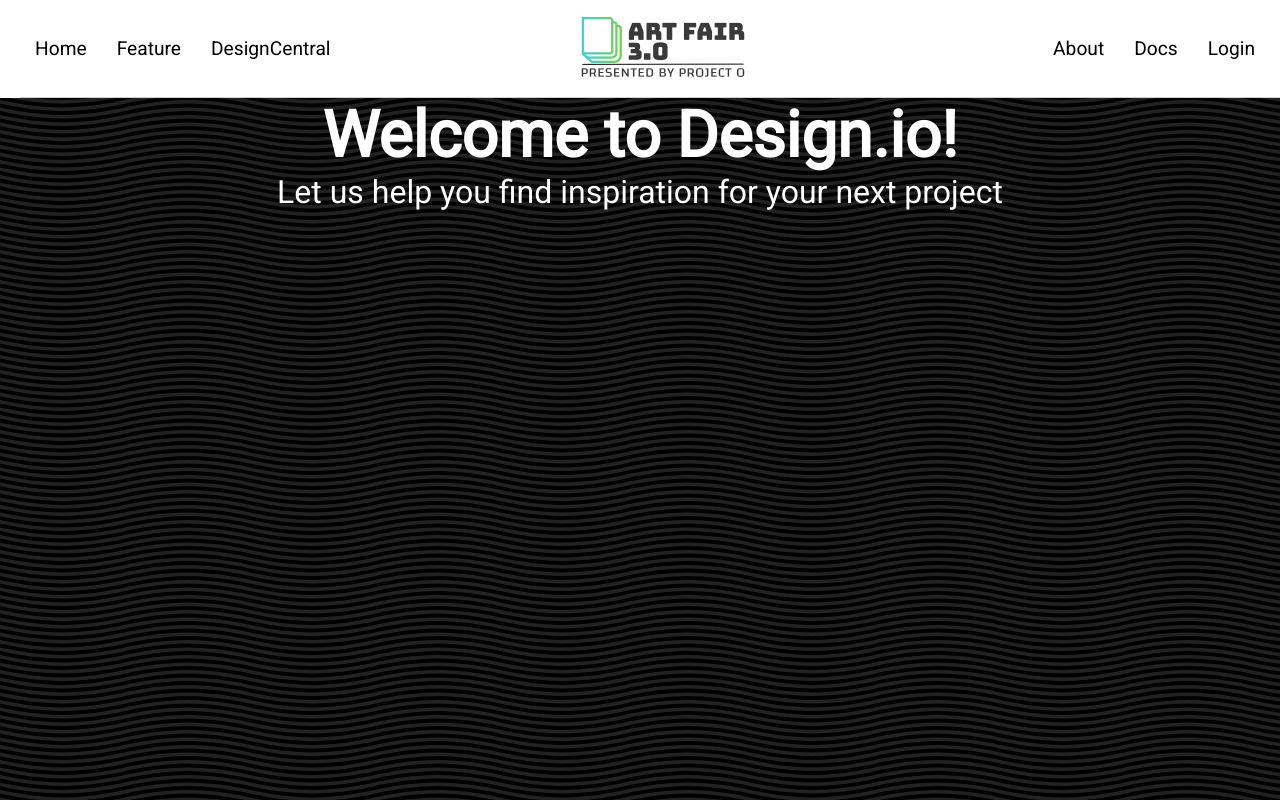
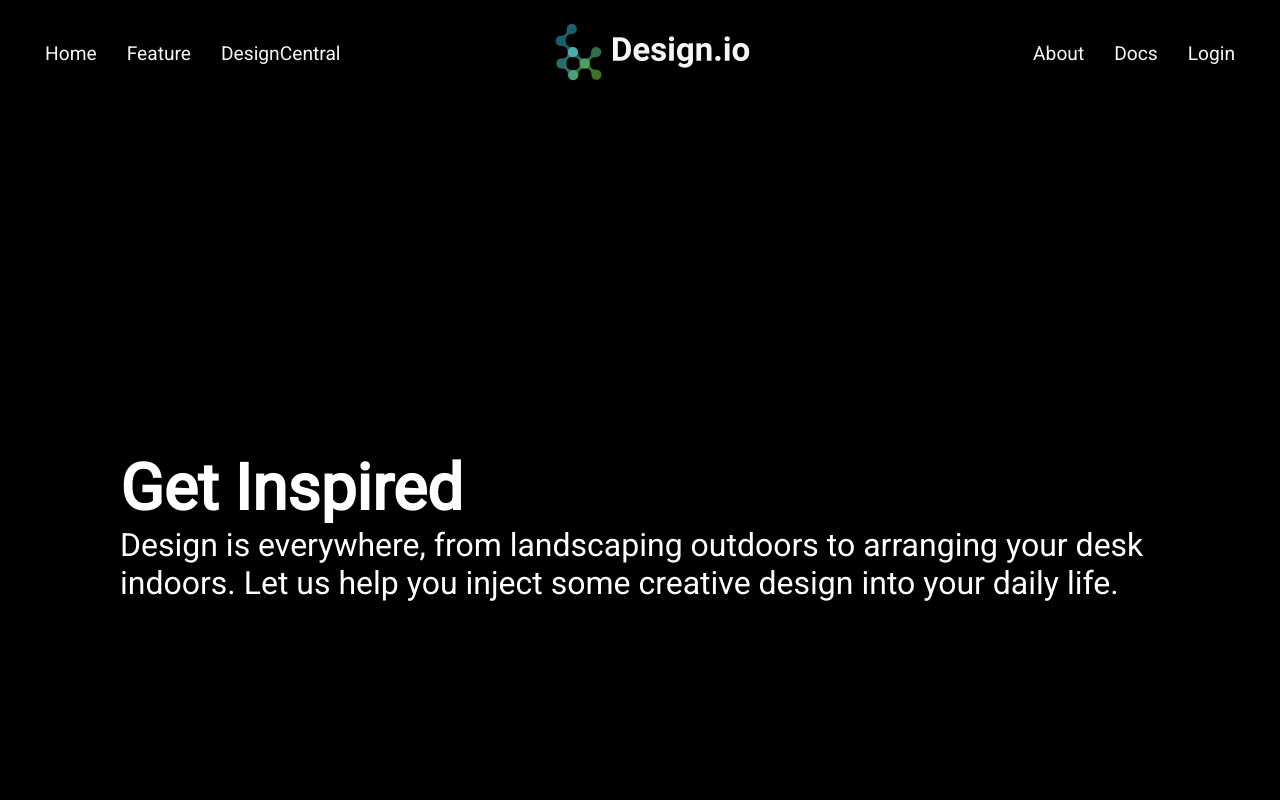
Before and after one commit to ogao9/art-fair, a React (Create React App) app in the folder client/: page / in a window 1280 px wide. Shown: the top 800 px of the page. Built offline with nearby package versions, Linux system fonts and the light colour scheme.

Commit message:
ready for first deploy

```diff
--- a/client/src/components/about/About.css
+++ b/client/src/components/about/About.css
@@ -1,7 +1,8 @@
-
 .about{
     background-color: whitesmoke;
     height: 100vh;
+    padding:20px;
+    text-align:center;
 }
 .about.grid-container{
     display:grid;
--- a/client/src/components/about/About.js
+++ b/client/src/components/about/About.js
@@ -6,9 +6,9 @@ import "./About.css";
 const About = () => {
     return (
         <div>
+            <Header />
             <div className="about">
-                <Header />
-
+                <h1>About</h1>
                 <div className="about grid-container">
                     <div>
                         Here at Art Fair 3.0, we believe everything is art. From beautiful
--- a/client/src/components/art-central/ArtCentral.css
+++ b/client/src/components/art-central/ArtCentral.css
@@ -3,6 +3,11 @@ Styles for components in ./components/art-central
 */
 .art-central{
     background: linear-gradient(45deg,#e66465, #9198e5);
+}
+
+a{
+    text-decoration:none;
+    color:white;
 }
 
 .ArtCentralWelcome{
--- a/client/src/components/art-central/ArtHome.js
+++ b/client/src/components/art-central/ArtHome.js
@@ -9,7 +9,7 @@ const ArtHome = () => {
         <div>
             <Header />
             <section className="ArtCentralWelcome">
-                <h1>This is the Design Home</h1>
+                <h1>Welcome to DesignCentral</h1>
             </section>
 
             <div className="art-home grid-container">
--- a/client/src/components/headfoot/Footer.js
+++ b/client/src/components/headfoot/Footer.js
@@ -1,15 +1,15 @@
 import React from 'react'
-import Logo2 from '../../images/logo2.png'
+import Logo from '../../images/Logo.png'
 import './Footer.css'
 
 const Footer = () => {
     return (
         <footer className="Footer">
-            <img src= {Logo2} alt="logo"></img>
+            <img src= {Logo} alt="logo"></img>
 
             <div style={{margin:20}}>
                 <p>Copyright &copy; 2021 | Powered by Dell</p>
-                <p>Art Fair 3.0 Presented by Project O</p>
+                <p>Design.io Presented by Project O</p>
                 <p>Inspired by <a href="https://www.theotherartfair.com/" target="_blank" rel='noreferrer'>
                     The Other Art Fair</a></p>
             </div>
--- a/client/src/components/headfoot/Header.css
+++ b/client/src/components/headfoot/Header.css
@@ -1,7 +1,8 @@
 .header{
     width:100%;
-    margin: 0 20px;
-    border-bottom: 0.5px solid lightgray;
+    padding-left:30px;
+    padding-bottom:20px;
+    background-color:black;
 }
 
 .nav-container{
@@ -21,7 +22,7 @@
     font-size:1.2rem;
     margin-right: 30px;
     cursor: pointer;
-    color: black;
+    color: whitesmoke;
     text-decoration: none;
 }
 
--- a/client/src/components/headfoot/Header.js
+++ b/client/src/components/headfoot/Header.js
@@ -1,6 +1,6 @@
 import React, {useState} from 'react'
 import {Link} from 'react-router-dom'
-import Logo2 from '../../images/logo2.png'
+import Logo from '../../images/Logo.png'
 import './Header.css'
 
 const Header2 = () => {
@@ -26,7 +26,7 @@ const Header2 = () => {
                     <Link to='/ArtHome' className="nav-link is-hidden-mobile">DesignCentral</Link>
                 </div>
                 <div className="nav-middle">
-                    <img src={Logo2} alt="Logo"/>
+                    <Link to='/'><img src={Logo} alt="Logo"/></Link>
                 </div>
                 <div className="nav-end">
                     <Link to='/About' className="nav-link">About</Link>
--- a/client/src/components/home/HomePage.css
+++ b/client/src/components/home/HomePage.css
@@ -1,20 +1,18 @@
-
-
-
 .Home-main{
     display:flex;
     flex-direction: column;
     align-items: center;
+    justify-content: center;
     width: 100%;
     height: 100vh;
-    background-image: url('../../images/Wavey-Fingerprint.svg');
+    background-color: black;
 }
 
 .welcome-message{
+    padding: 10px;
     color:#fff;
     font-size: 2rem;
     font-weight: 400;
-    text-align:center;
     max-width: 1060px;
 }
 
--- a/client/src/components/home/HomePage.js
+++ b/client/src/components/home/HomePage.js
@@ -1,13 +1,13 @@
 import React from "react";
-import {Link} from'react-router-dom'
-import Header from '../headfoot/Header'
-import Footer from '../headfoot/Footer'
-import Slideshow from './Slideshow'
-import './HomePage.css'
+import { Link } from "react-router-dom";
+import Header from "../headfoot/Header";
+import Footer from "../headfoot/Footer";
+import Slideshow from "./Slideshow";
+import "./HomePage.css";
 
-import Button from '@material-ui/core/button'
+import Button from "@material-ui/core/button";
 
-const HomePage = ({loginInfo}) => {
+const HomePage = ({ loginInfo }) => {
     const LoginButton = (
         <Button
             variant="contained"
@@ -15,27 +15,29 @@ const HomePage = ({loginInfo}) => {
             //onClick={onClick}
             className="LoginButton"
         >
-            <Link to='/Login'>Login</Link>
+            <Link to="/Login">Login</Link>
         </Button>
     );
 
     return (
-        <div className="Home-container">
-            <Header/>
+        <div>
+            <Header />
             <div className="Home-main">
                 <div className="welcome-message">
-                    <h1>Welcome to Design.io!</h1>
-                    <p>Let us help you find inspiration for your next project</p>
+                    <h1>Get Inspired</h1>
+                    <p>
+                        Design is everywhere, from landscaping outdoors to arranging
+                        your desk indoors. Let us help you inject some
+                        creative design into your daily life.
+                    </p>
                 </div>
-                <div className="feature-slideshow">
-
-                </div>
+                <div className="feature-slideshow"></div>
             </div>
 
             <div className="Home-extras">
-                <Slideshow/>
+                <Slideshow />
             </div>
-            <Footer/>
+            <Footer />
         </div>
     );
 };
--- a/client/src/components/login/Login.css
+++ b/client/src/components/login/Login.css
@@ -1,13 +1,14 @@
 .Login{
     display:flex;
     justify-content: center;
-    background: linear-gradient(to right, #fceabb, #f8b500);
+    background: rgb(1, 1, 46);
     height: 100vh;
     padding: 20px;
 }
 
 .Login-header{
     text-align: center;
+    color:white;
 }
 
 .Login-form{
@@ -16,6 +17,7 @@
     padding: 20px;
     margin: 15px;
     width: clamp(100%, 600px);
+    background-color: white;
 }
 
 .Login-form input{
--- a/client/src/components/login/Login.js
+++ b/client/src/components/login/Login.js
@@ -1,7 +1,7 @@
 import React from "react";
 import { Link, Redirect } from "react-router-dom";
+import Header from "../headfoot/Header";
 import userServices from "../../services/userServices";
-import Logo2 from "../../images/logo2.png";
 import "./Login.css";
 
 const Login = ({ loginInfo, setLoginInfo }) => {
@@ -30,41 +30,37 @@ const Login = ({ loginInfo, setLoginInfo }) => {
         const user_info = { username, password };
         const res = await userServices.checkUser(user_info);
 
-        if (res){
+        if (res) {
             setLoginInfo({ username: res.username, id: res._id, cards: res.cards });
             //return <Redirect to='/Form'/>
-        }
-        else setLoginInfo(null);
+        } else setLoginInfo(null);
 
         console.log("Validating and Setting Login Info");
     };
 
-    const validateTest = (e) =>{
+    const validateTest = (e) => {
         e.preventDefault();
         const cards = ["176"];
-        const id="176";
-        if(username==='Oliver' && password==="123456")
-            setLoginInfo([{ username, id, cards }])
-        else
-            setLoginInfo(null);
-    }
+        const id = "176";
+        if (username === "Oliver" && password === "123456")
+            setLoginInfo([{ username, id, cards }]);
+        else setLoginInfo(null);
+    };
 
-    const [users, setUsers] = React.useState(null)
-    const createTest = (e) =>{
+    const [users, setUsers] = React.useState(null);
+    const createTest = (e) => {
         e.preventDefault();
-        setUsers(username)
-        console.log("Create Pressed")
-    }
-
-
+        setUsers(username);
+        console.log("Create Pressed");
+    };
 
     return (
+        <div>
+            <Header />
+
             <div className="Login">
                 <div>
                     <div className="Login-header">
-                    <Link to="/">
-                        <img src={Logo2}></img>
-                    </Link>
                         <h3>For the inner artist in everyone</h3>
                         <h4>This is the door to a field of happiness</h4>
                     </div>
@@ -77,13 +73,20 @@ const Login = ({ loginInfo, setLoginInfo }) => {
                         <section className="username">
                             <label htmlFor="username">Username</label>
                             <p>
-                            {newUser ? "Already have an account? " : "Need an account? "}
+                                {newUser
+                                    ? "Already have an account? "
+                                    : "Need an account? "}
                             </p>
                             <button type="button" onClick={() => setNewUser(!newUser)}>
                                 {newUser ? "Log In" : "Sign up"}
                             </button>
                         </section>
-                    <input id="username" type="text" value={username} onChange={handleUsername}></input>
+                        <input
+                            id="username"
+                            type="text"
+                            value={username}
+                            onChange={handleUsername}
+                        ></input>
 
                         <label htmlFor="password">Password</label>
                         <input
@@ -97,8 +100,9 @@ const Login = ({ loginInfo, setLoginInfo }) => {
                     </form>
 
                     <h2>Logged In? {loginInfo ? "Yes" : "no"}</h2>
-                <h2>Created? {users? "yes" : "no"}</h2>
+                    <h2>Created? {users ? "yes" : "no"}</h2>
                     {/*<h2>Reponse From Server: {loginInfo ? "Success" : "Denied!"}</h2>*/}
+                </div>
             </div>
         </div>
     );
```
Also changed, not shown: package.json (+4 -3 lines), client/src/images/Logo.png (added), 1 other file (tests, documents, lock files or other folders). Lines whose indentation alone changed are shown as unchanged.
